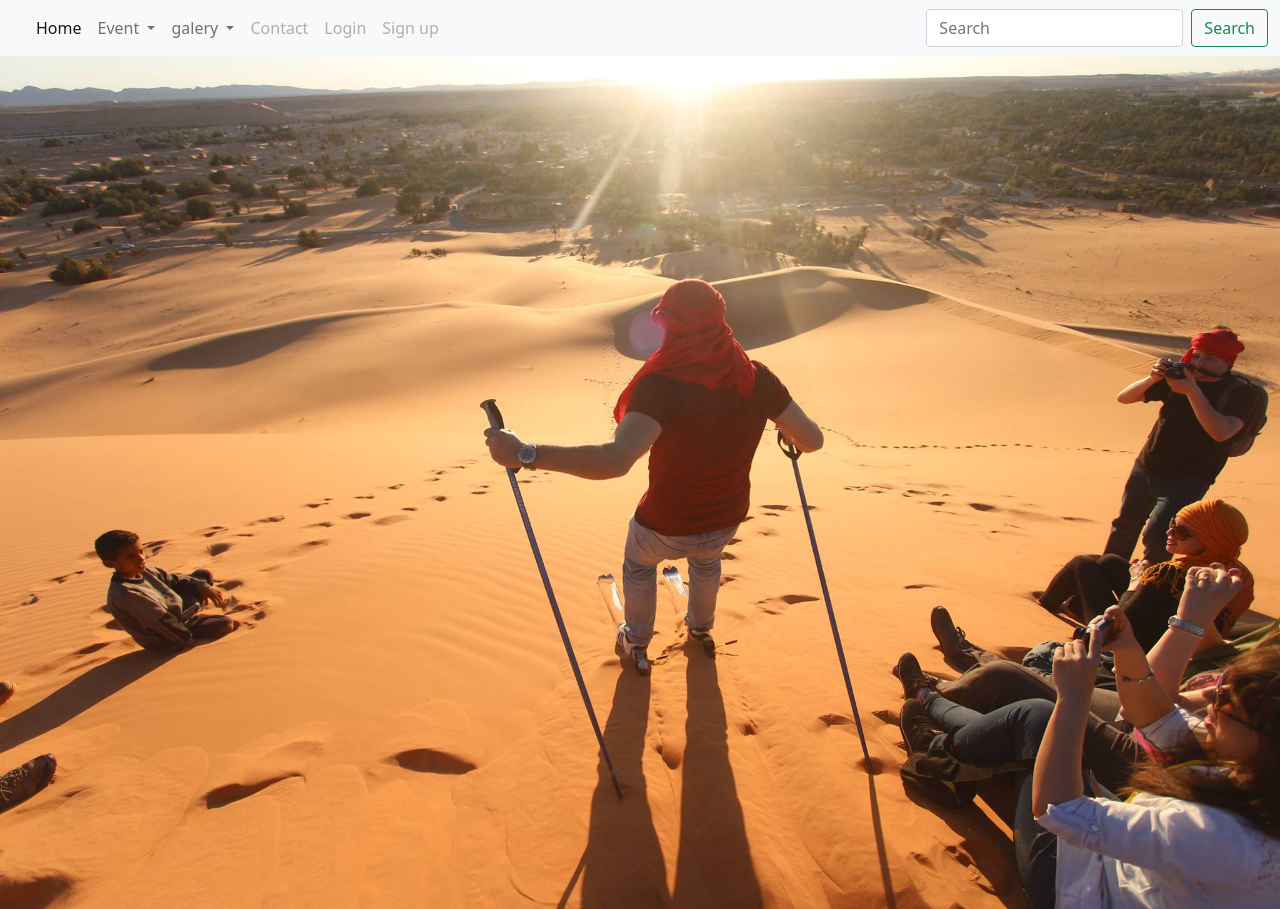
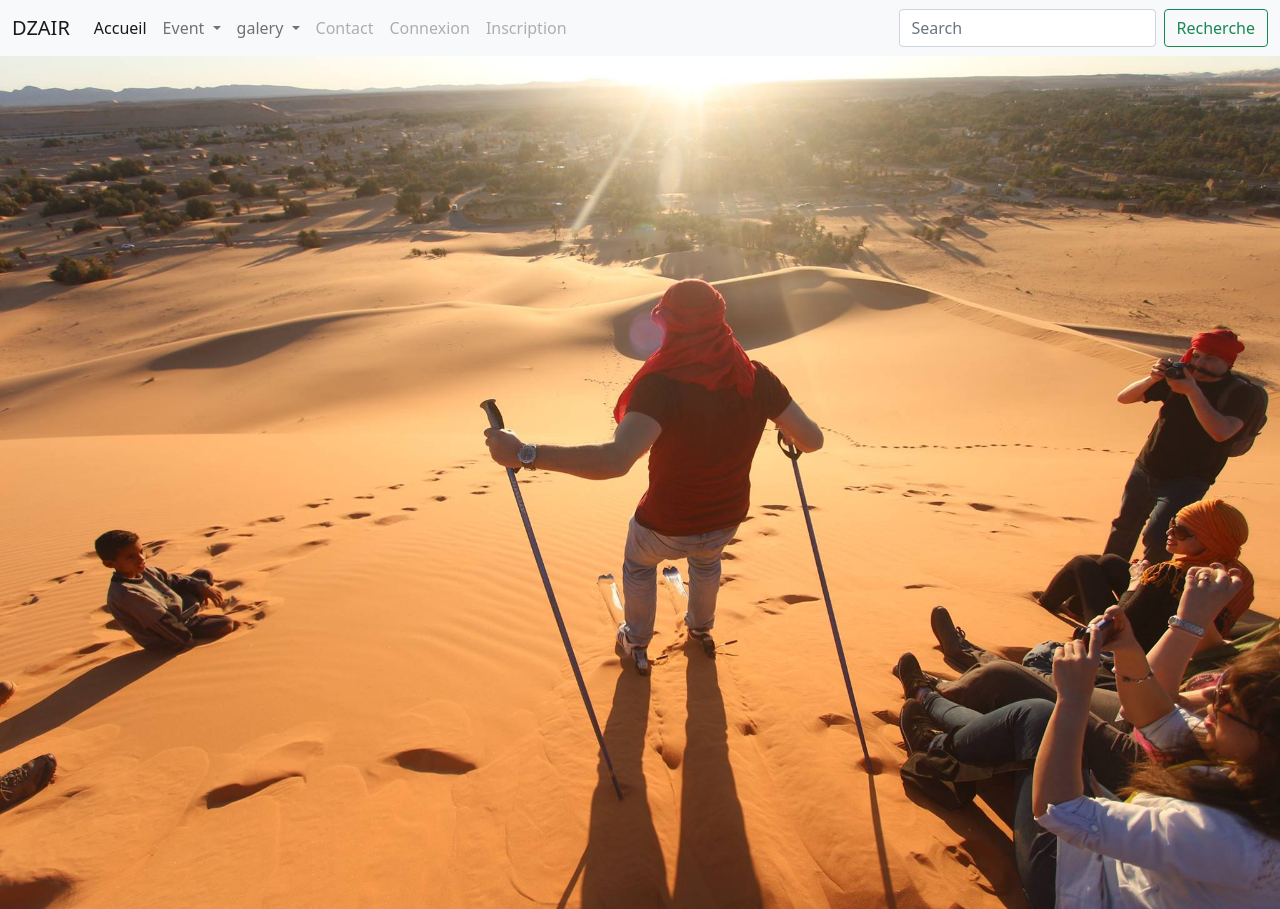
Before and after one commit to zhb5647a/club_photo_fil_rouge, a plain HTML site: page Fontend/testWeb/index.html in a window 1280 px wide. Drawn offline with nearby package versions, Linux system fonts and the light colour scheme.

Commit message:
sequence&acitivity commit

```diff
--- a/Fontend/testWeb/index.html
+++ b/Fontend/testWeb/index.html
@@ -15,21 +15,21 @@
 <body>
     <nav class="navbar navbar-expand-lg navbar-light bg-light ">
         <div class="container-fluid ">
-          <a class="navbar-brand" href="#"></a>
+          <a class="navbar-brand" href="#">DZAIR</a>
           <button class="navbar-toggler" type="button" data-bs-toggle="collapse" data-bs-target="#navbarSupportedContent" aria-controls="navbarSupportedContent" aria-expanded="false" aria-label="Toggle navigation">
             <span class="navbar-toggler-icon"></span>
           </button>
           <div class="collapse navbar-collapse" id="navbarSupportedContent">
             <ul class="navbar-nav me-auto mb-2 mb-lg-0 primary">
               <li class="nav-item">
-                <a class="nav-link active" aria-current="page" href="#">Home</a>
+                <a class="nav-link active" aria-current="page" href="#">Accueil</a>
               </li>
               <li class="nav-item dropdown">
                 <a class="nav-link dropdown-toggle" href="#" id="navbarDropdown" role="button" data-bs-toggle="dropdown" aria-expanded="false">
                   Event
                 </a>
                 <ul class="dropdown-menu" aria-labelledby="navbarDropdown">
-                    <li><a class="dropdown-item" href="#">Excursion</a></li>
+                    <li><a class="dropdown-item" href="#">Explorer</a></li>
                     <li><a class="dropdown-item" href="#">Exposition</a></li>
                     <li><hr class="dropdown-divider"></li>
                     <li><a class="dropdown-item" href="#"></a></li>
@@ -50,22 +50,23 @@
                 <a class="nav-link disabled">Contact</a>
               </li>
               <li class="nav-item">
-                <a class="nav-link disabled">Login</a>
+                <a class="nav-link disabled">Connexion</a>
               </li>
               <li class="nav-item">
-                <a class="nav-link disabled">Sign up</a>
+                <a class="nav-link disabled">Inscription</a>
               </li>
             </ul>
             <form class="d-flex">
-              <input class="form-control me-2" type="search" placeholder="Search" aria-label="Search">
-              <button class="btn btn-outline-success" type="submit">Search</button>
+              <input class="form-control me-2" type="search" placeholder="Search" aria-label="#">
+              <button class="btn btn-outline-success" type="submit">Recherche</button>
             </form>
           </div>
         </div>
       </nav>
 
     <div class="photo"><img src="image/coco.jpg" alt="désert algérie"width="100%"
-        height="100%"></div>
+        height="50%"></div>
     </div>
+  </div>
 </body>
 </html>
```
Also changed, not shown: Fontend/testWeb/image/Montagne.jpg (added), Fontend/testWeb/image/essaiNuc.jpg (renamed from Fontend/testWeb/image/16468314.jpg), Fontend/testWeb/image/hogar.jpg (added), Fontend/testWeb/image/leverSoleil.webp (added), 3 other files.
